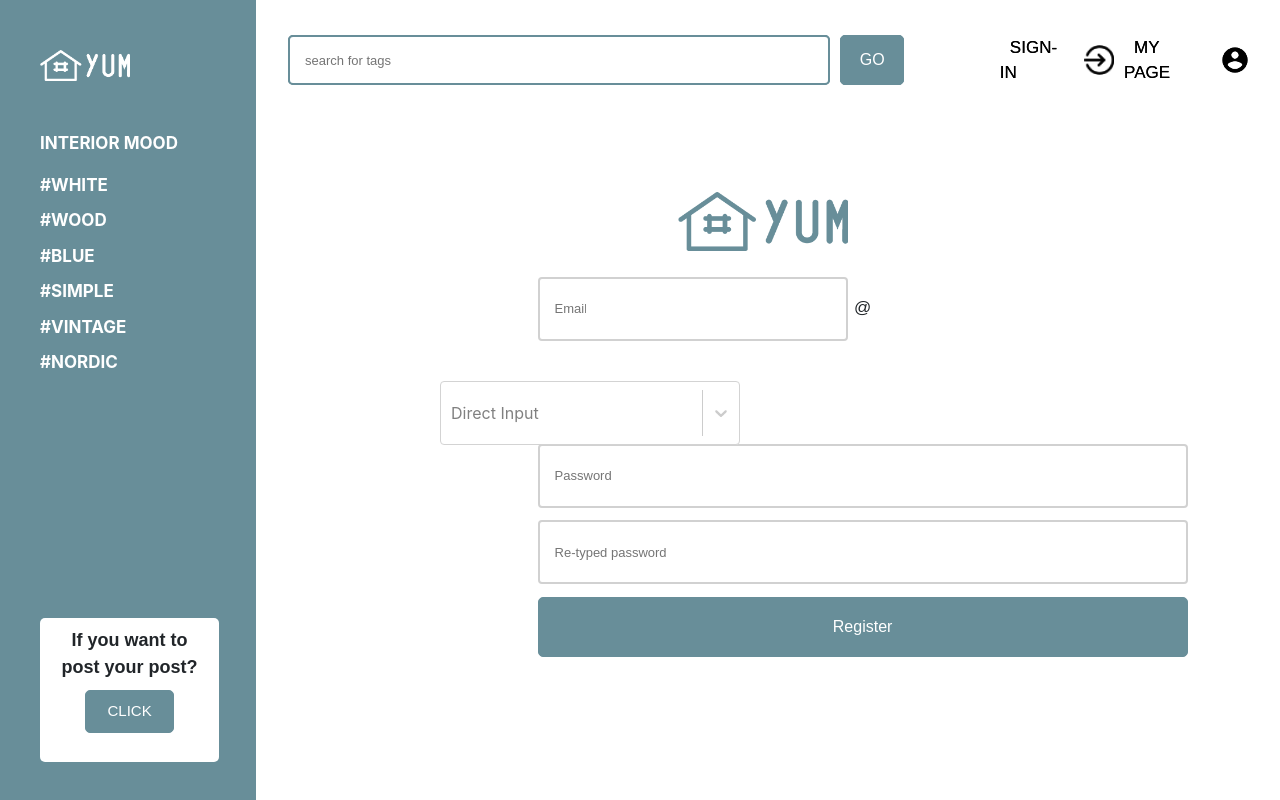
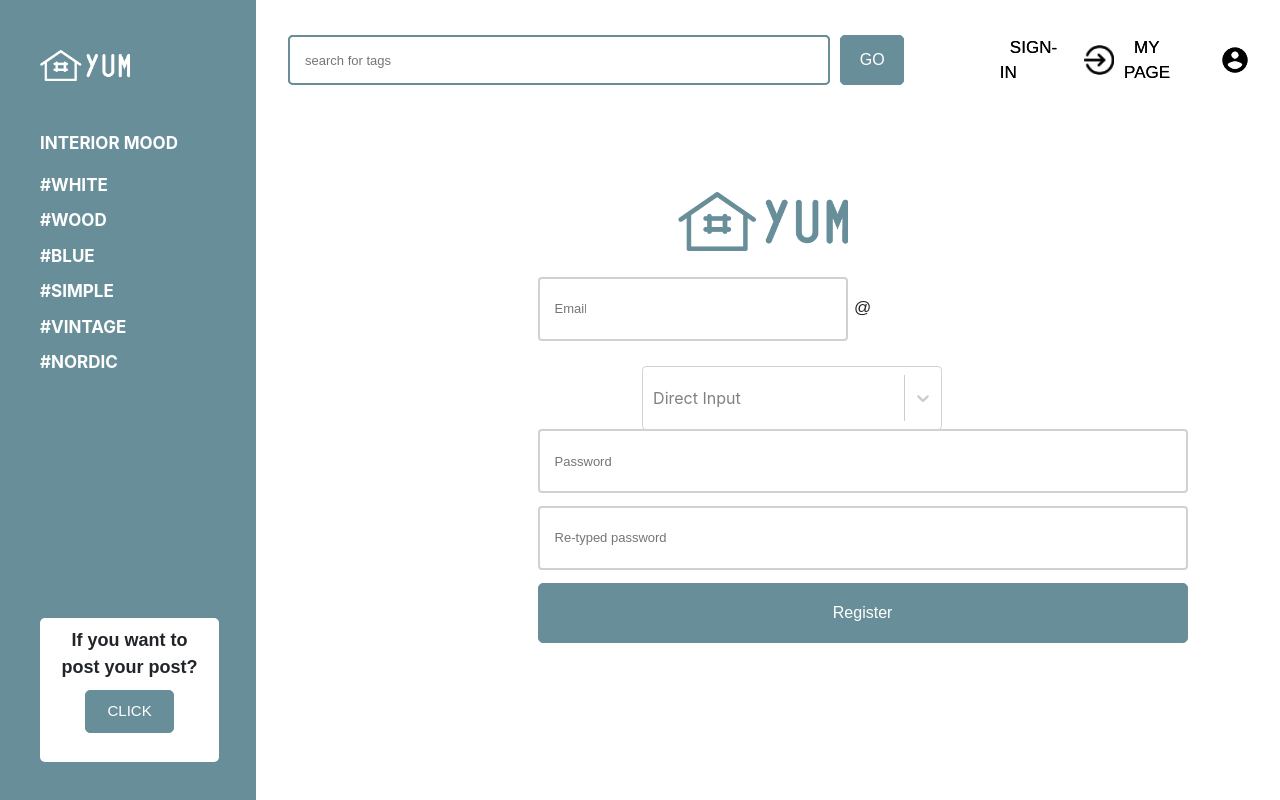
Before and after one commit to bgy1060/YUM_HCI_Project, a React (Create React App) app: page /YUM_HCI_Project/register in a window 1280 px wide. Built offline with nearby package versions, Linux system fonts and the light colour scheme.

Commit message:
로그인 화면 비율 수정

```diff
--- a/src/login/login.css
+++ b/src/login/login.css
@@ -28,8 +28,8 @@ span{
 .select{
   width: 300px;
   height: 50px;
-  margin-right: 540px;
-  margin-top: 40px;
+  margin-right: 26.4%;
+  margin-top: 2%;
   float:right;
   color: #688e99;
 
--- a/src/login/modal.css
+++ b/src/login/modal.css
@@ -40,7 +40,7 @@
 }
 .Modal .button-wrap {
   margin: 0;
-  margin-top: 48px;
+  margin-top: 15%;
 }
 .Modal .button-wrap button {
   width: 100%;
--- a/src/login/modal2.css
+++ b/src/login/modal2.css
@@ -40,7 +40,7 @@
   }
   .Modal .button-wrap {
     margin: 0;
-    margin-top: 30px;
+    margin-top: 5%;
   }
   .Modal .button-wrap button {
     width: 100%;
--- a/src/login/register.css
+++ b/src/login/register.css
@@ -28,8 +28,8 @@
   .select{
     width: 300px;
     height: 50px;
-    margin-right: 540px;
-    margin-top: 40px;
+    margin-right: 26.4%;
+    margin-top: 2%;
     float:right;
     color: #688e99;
 
```
